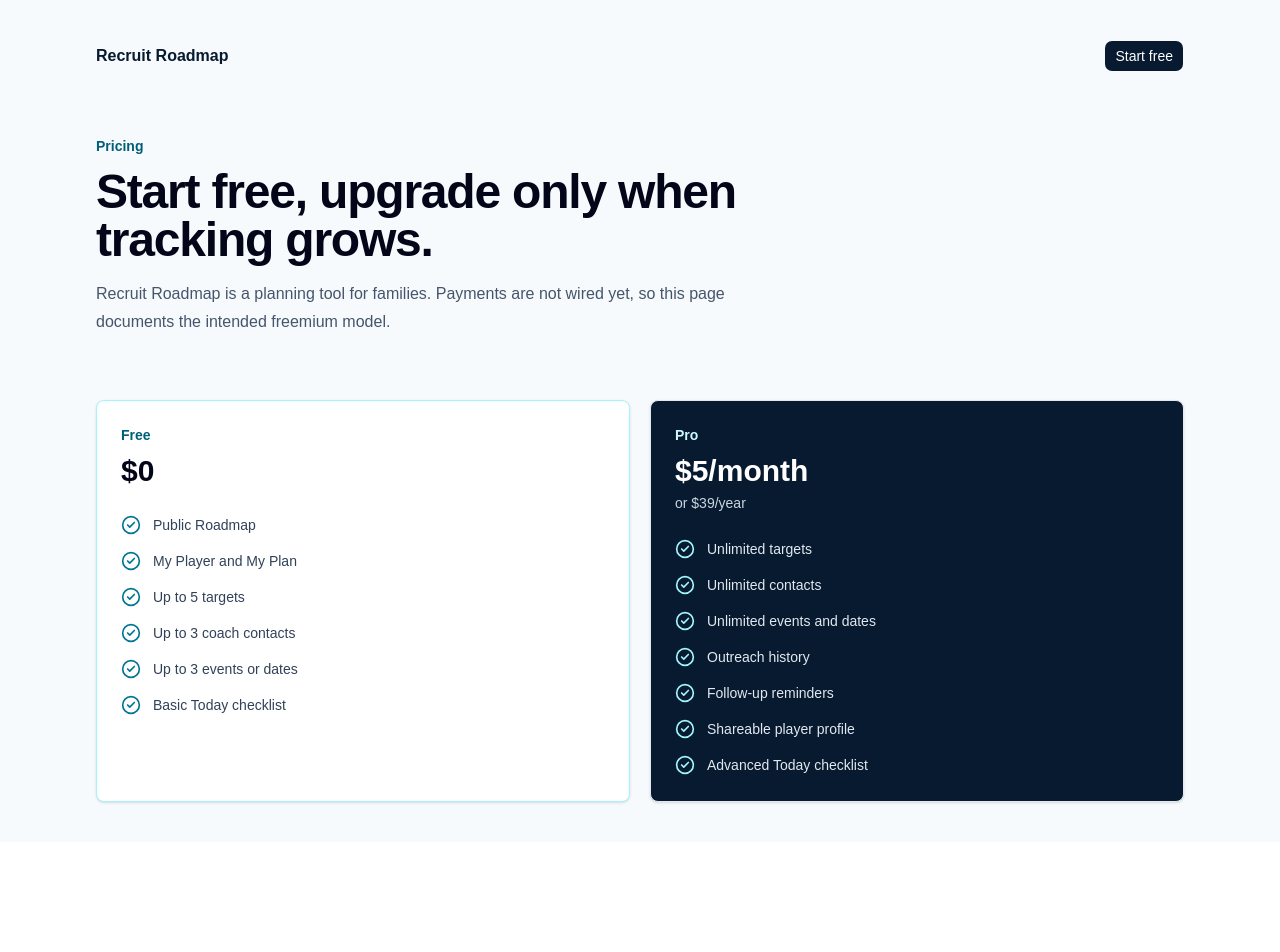
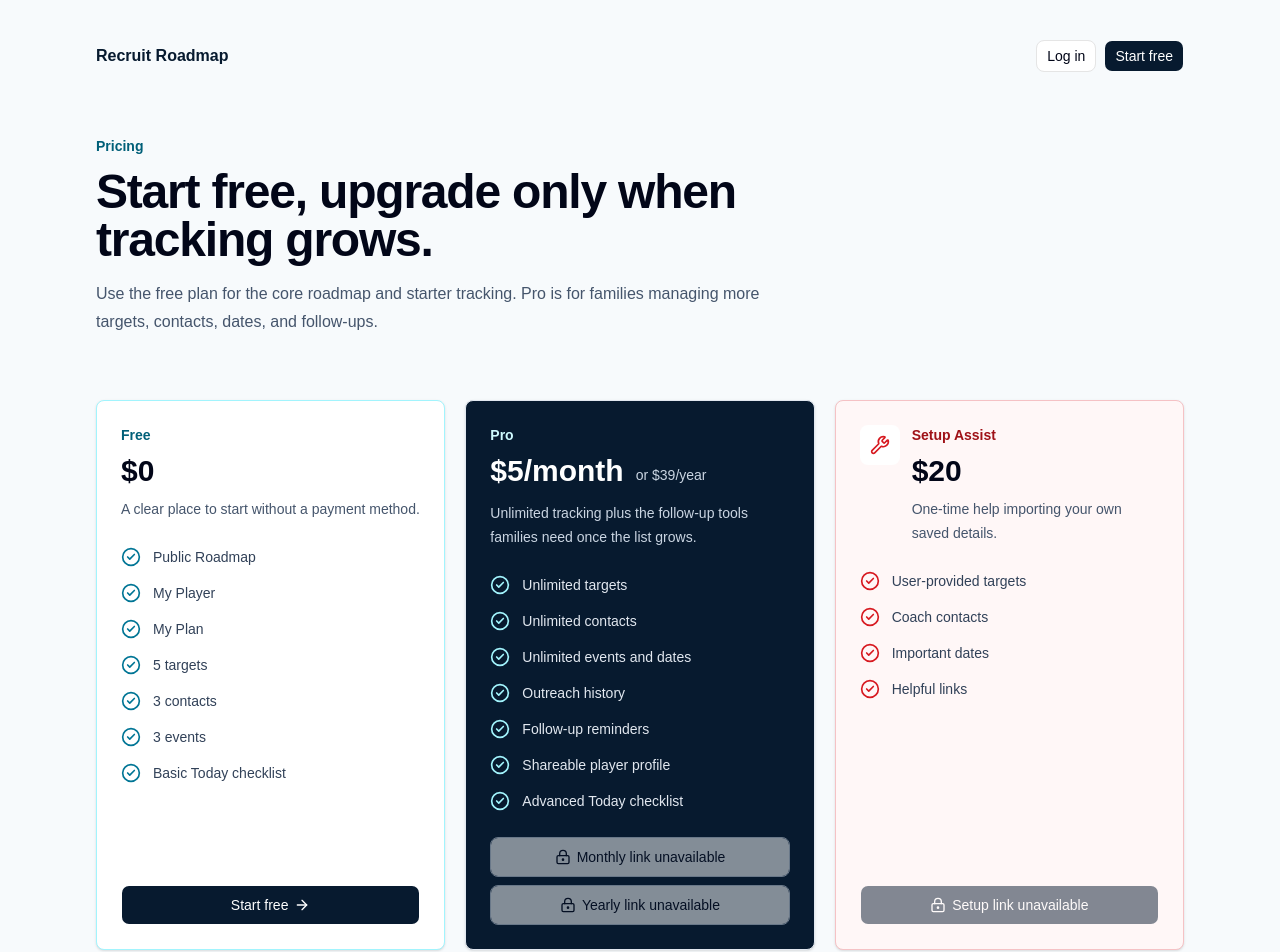
Before and after one commit to kingston-du/recruit-roadmap, a Next.js app: page /pricing in a window 1280 px wide. Shown: the top 952 px of the page. Before the commit the page ends 842 px from the top, so only its background shows below. Built offline with nearby package versions, Linux system fonts and the light colour scheme.

Commit message:
Added stripe paying

```diff
--- a/app/page.tsx
+++ b/app/page.tsx
@@ -77,6 +77,7 @@ const proPlanItems = [
   "Outreach history",
   "Follow-up reminders",
   "Shareable player profile",
+  "Advanced Today checklist",
 ];
 
 function StartFreeButton({ className = "" }: { className?: string }) {
@@ -299,6 +300,13 @@ export default function HomePage() {
               <p className="mt-6 text-sm text-slate-300">
                 Upgrade when the family is tracking more than the free limits.
               </p>
+              <Button
+                asChild
+                variant="outline"
+                className="mt-5 h-10 rounded-md border-white/25 bg-white text-[#071a2f] hover:bg-cyan-50"
+              >
+                <Link href="/pricing">View Pro options</Link>
+              </Button>
             </div>
           </div>
         </div>
@@ -330,6 +338,12 @@ export default function HomePage() {
             <p className="mt-5 text-sm leading-6 text-slate-600">
               This is optional and not required to use the free plan.
             </p>
+            <Button
+              asChild
+              className="mt-5 h-10 rounded-md bg-[#071a2f] text-white hover:bg-[#0b2745]"
+            >
+              <Link href="/pricing">View Setup Assist</Link>
+            </Button>
           </div>
         </div>
       </section>
--- a/app/pricing/page.tsx
+++ b/app/pricing/page.tsx
@@ -1,14 +1,16 @@
 import Link from "next/link";
-import { CheckCircle2 } from "lucide-react";
+import { ArrowRight, CheckCircle2, LockKeyhole, Wrench } from "lucide-react";
 
 import { Button } from "@/components/ui/button";
+import { cn } from "@/lib/utils";
 
 const freeItems = [
   "Public Roadmap",
-  "My Player and My Plan",
-  "Up to 5 targets",
-  "Up to 3 coach contacts",
-  "Up to 3 events or dates",
+  "My Player",
+  "My Plan",
+  "5 targets",
+  "3 contacts",
+  "3 events",
   "Basic Today checklist",
 ];
 
@@ -22,7 +24,58 @@ const proItems = [
   "Advanced Today checklist",
 ];
 
+const setupAssistItems = [
+  "User-provided targets",
+  "Coach contacts",
+  "Important dates",
+  "Helpful links",
+];
+
+function CheckoutButton({
+  href,
+  children,
+  disabledLabel,
+  variant = "primary",
+}: {
+  href: string | undefined;
+  children: React.ReactNode;
+  disabledLabel: string;
+  variant?: "primary" | "secondary";
+}) {
+  const buttonClassName = cn(
+    "h-10 w-full rounded-md",
+    variant === "primary"
+      ? "bg-[#071a2f] text-white hover:bg-[#0b2745]"
+      : "border-slate-300 bg-white text-slate-950 hover:bg-slate-50",
+  );
+
+  if (!href) {
+    return (
+      <Button
+        type="button"
+        disabled
+        variant={variant === "secondary" ? "outline" : "default"}
+        className={buttonClassName}
+      >
+        <LockKeyhole /> {disabledLabel}
+      </Button>
+    );
+  }
+
+  return (
+    <Button asChild variant={variant === "secondary" ? "outline" : "default"} className={buttonClassName}>
+      <a href={href}>
+        {children} <ArrowRight />
+      </a>
+    </Button>
+  );
+}
+
 export default function PricingPage() {
+  const proMonthlyLink = process.env.NEXT_PUBLIC_STRIPE_PRO_MONTHLY_LINK;
+  const proYearlyLink = process.env.NEXT_PUBLIC_STRIPE_PRO_YEARLY_LINK;
+  const setupAssistLink = process.env.NEXT_PUBLIC_STRIPE_SETUP_ASSIST_LINK;
+
   return (
     <main className="min-h-screen bg-[#f7fafc] text-slate-950">
       <div className="mx-auto max-w-6xl px-5 py-10 sm:px-6 lg:px-8">
@@ -30,9 +83,14 @@ export default function PricingPage() {
           <Link href="/" className="font-semibold text-[#071a2f]">
             Recruit Roadmap
           </Link>
-          <Button asChild className="rounded-md bg-[#071a2f] text-white hover:bg-[#0b2745]">
-            <Link href="/signup">Start free</Link>
-          </Button>
+          <div className="flex items-center gap-2">
+            <Button asChild variant="outline" className="hidden rounded-md sm:inline-flex">
+              <Link href="/login">Log in</Link>
+            </Button>
+            <Button asChild className="rounded-md bg-[#071a2f] text-white hover:bg-[#0b2745]">
+              <Link href="/signup">Start free</Link>
+            </Button>
+          </div>
         </header>
 
         <section className="py-16">
@@ -41,15 +99,18 @@ export default function PricingPage() {
             Start free, upgrade only when tracking grows.
           </h1>
           <p className="mt-4 max-w-2xl text-base leading-7 text-slate-600">
-            Recruit Roadmap is a planning tool for families. Payments are not wired yet,
-            so this page documents the intended freemium model.
+            Use the free plan for the core roadmap and starter tracking. Pro is for
+            families managing more targets, contacts, dates, and follow-ups.
           </p>
         </section>
 
-        <section className="grid gap-5 lg:grid-cols-2">
-          <div className="rounded-md border border-cyan-200 bg-white p-6 shadow-sm">
+        <section className="grid gap-5 lg:grid-cols-3">
+          <div className="flex flex-col rounded-md border border-cyan-200 bg-white p-6 shadow-sm">
             <p className="text-sm font-semibold text-cyan-800">Free</p>
             <h2 className="mt-2 text-3xl font-semibold">$0</h2>
+            <p className="mt-2 text-sm leading-6 text-slate-600">
+              A clear place to start without a payment method.
+            </p>
             <ul className="mt-6 grid gap-3">
               {freeItems.map((item) => (
                 <li key={item} className="flex gap-3 text-sm leading-6 text-slate-700">
@@ -58,12 +119,22 @@ export default function PricingPage() {
                 </li>
               ))}
             </ul>
+            <Button asChild className="mt-auto h-10 w-full rounded-md bg-[#071a2f] text-white hover:bg-[#0b2745]">
+              <Link href="/signup">
+                Start free <ArrowRight />
+              </Link>
+            </Button>
           </div>
 
-          <div className="rounded-md border border-slate-200 bg-[#071a2f] p-6 text-white shadow-sm">
+          <div className="flex flex-col rounded-md border border-slate-200 bg-[#071a2f] p-6 text-white shadow-sm">
             <p className="text-sm font-semibold text-cyan-100">Pro</p>
-            <h2 className="mt-2 text-3xl font-semibold">$5/month</h2>
-            <p className="mt-1 text-sm text-slate-300">or $39/year</p>
+            <div className="mt-2 flex flex-wrap items-end gap-x-3 gap-y-1">
+              <h2 className="text-3xl font-semibold">$5/month</h2>
+              <p className="pb-1 text-sm text-slate-300">or $39/year</p>
+            </div>
+            <p className="mt-3 text-sm leading-6 text-slate-300">
+              Unlimited tracking plus the follow-up tools families need once the list grows.
+            </p>
             <ul className="mt-6 grid gap-3">
               {proItems.map((item) => (
                 <li key={item} className="flex gap-3 text-sm leading-6 text-slate-200">
@@ -72,7 +143,60 @@ export default function PricingPage() {
                 </li>
               ))}
             </ul>
+            <div className="mt-auto grid gap-2 pt-6">
+              <CheckoutButton
+                href={proMonthlyLink}
+                disabledLabel="Monthly link unavailable"
+                variant="secondary"
+              >
+                Upgrade monthly
+              </CheckoutButton>
+              <CheckoutButton
+                href={proYearlyLink}
+                disabledLabel="Yearly link unavailable"
+                variant="secondary"
+              >
+                Upgrade yearly
+              </CheckoutButton>
+            </div>
           </div>
+
+          <div className="flex flex-col rounded-md border border-[#f5c2c5] bg-[#fff7f7] p-6 shadow-sm">
+            <div className="flex items-start gap-3">
+              <span className="flex size-10 shrink-0 items-center justify-center rounded-md bg-white text-[#d71920]">
+                <Wrench className="size-5" />
+              </span>
+              <div>
+                <p className="text-sm font-semibold text-[#9f1117]">Setup Assist</p>
+                <h2 className="mt-2 text-3xl font-semibold">$20</h2>
+                <p className="mt-2 text-sm leading-6 text-slate-600">
+                  One-time help importing your own saved details.
+                </p>
+              </div>
+            </div>
+            <ul className="mt-6 grid gap-3">
+              {setupAssistItems.map((item) => (
+                <li key={item} className="flex gap-3 text-sm leading-6 text-slate-700">
+                  <CheckCircle2 className="mt-0.5 size-5 shrink-0 text-[#d71920]" />
+                  {item}
+                </li>
+              ))}
+            </ul>
+            <div className="mt-auto pt-6">
+              <CheckoutButton
+                href={setupAssistLink}
+                disabledLabel="Setup link unavailable"
+                variant="primary"
+              >
+                Buy Setup Assist
+              </CheckoutButton>
+            </div>
+          </div>
+        </section>
+
+        <section className="mt-6 rounded-md border border-slate-200 bg-white p-4 text-sm leading-6 text-slate-600">
+          Stripe checkout opens from payment links. Pro access is activated separately
+          for now; webhooks and automatic account upgrades are not enabled yet.
         </section>
       </div>
     </main>
--- a/app/targets/actions.ts
+++ b/app/targets/actions.ts
@@ -369,7 +369,7 @@ function formatOutreachLogDatabaseError(message: string) {
 
   if (lowerMessage.includes("outreach log limit")) {
     return {
-      message: "Free accounts can track up to 3 outreach logs. Upgrade to Pro for unlimited outreach history.",
+      message: "Outreach history is included with Pro. Upgrade for unlimited outreach history.",
       upgradeRequired: true,
     } satisfies OutreachLogMutationState;
   }
@@ -576,7 +576,7 @@ export async function createOutreachLogAction(
   if (!limit.allowed) {
     return {
       message: limit.upgradeRequired
-        ? "Free accounts can track up to 3 outreach logs. Upgrade to Pro for unlimited outreach history."
+        ? "Outreach history is included with Pro. Upgrade for unlimited outreach history."
         : "We could not verify your plan. Please try again.",
       upgradeRequired: limit.upgradeRequired,
     };
--- a/components/recruit/app-shell.tsx
+++ b/components/recruit/app-shell.tsx
@@ -2,6 +2,7 @@ import Link from "next/link";
 import {
   CalendarCheck,
   ClipboardList,
+  CreditCard,
   LogOut,
   Map,
   Settings,
@@ -18,6 +19,7 @@ const navItems = [
   { href: "/targets", label: "Targets", icon: Target },
   { href: "/my-player", label: "My Player", icon: UserRound },
   { href: "/roadmap", label: "Roadmap", icon: Map },
+  { href: "/pricing", label: "Upgrade", icon: CreditCard },
   { href: "/settings", label: "Settings", icon: Settings },
 ];
 
--- a/components/recruit/targets-board.tsx
+++ b/components/recruit/targets-board.tsx
@@ -450,6 +450,26 @@ export function TargetsBoard({
       })),
     [targets],
   );
+  const freeLimitPrompts = [
+    {
+      id: "target-limit",
+      reached: limitReached,
+      title: "Free target limit reached",
+      detail: `${targets.length} of ${freeTargetLimit} free targets are used. Pro unlocks unlimited targets.`,
+    },
+    {
+      id: "contact-limit",
+      reached: contactLimitReached,
+      title: "Free contact limit reached",
+      detail: `${contacts.length} of ${freeContactLimit} free contacts are used. Pro unlocks unlimited contacts.`,
+    },
+    {
+      id: "event-limit",
+      reached: eventLimitReached,
+      title: "Free event limit reached",
+      detail: `${events.length} of ${freeEventLimit} free events are used. Pro unlocks unlimited events.`,
+    },
+  ].filter((prompt) => prompt.reached);
 
   function openCreateDrawer() {
     setDrawerMode(limitReached ? "upgrade" : "create");
@@ -568,6 +588,31 @@ export function TargetsBoard({
 
   return (
     <div className="grid gap-4">
+      {freeLimitPrompts.length > 0 ? (
+        <Panel className="border-amber-200 bg-amber-50">
+          <div className="flex flex-col justify-between gap-4 lg:flex-row lg:items-center">
+            <div className="flex items-start gap-3">
+              <AlertCircle className="mt-0.5 size-5 shrink-0 text-amber-700" />
+              <div>
+                <h2 className="text-lg font-semibold tracking-tight text-amber-950">
+                  Upgrade to keep adding to your board
+                </h2>
+                <div className="mt-2 grid gap-1">
+                  {freeLimitPrompts.map((prompt) => (
+                    <p key={prompt.id} className="text-sm leading-6 text-amber-900">
+                      <span className="font-semibold">{prompt.title}:</span> {prompt.detail}
+                    </p>
+                  ))}
+                </div>
+              </div>
+            </div>
+            <Button asChild className="h-10 w-fit rounded-md bg-[#071a2f] text-white hover:bg-[#0b2745]">
+              <Link href="/pricing">View Pro options</Link>
+            </Button>
+          </div>
+        </Panel>
+      ) : null}
+
       <Panel>
         <div className="flex flex-col justify-between gap-4 md:flex-row md:items-center">
           <div>
@@ -659,11 +704,9 @@ export function TargetsBoard({
               outreachLogs={selectedTargetOutreachLogs}
               contactsUsed={contacts.length}
               eventsUsed={events.length}
-              outreachLogsUsed={outreachLogs.length}
               isPro={isPro}
               freeContactLimit={freeContactLimit}
               freeEventLimit={freeEventLimit}
-              freeOutreachLogLimit={freeOutreachLogLimit}
               onEdit={() => setDrawerMode("edit")}
               onClose={closeDrawer}
               onAddContact={() => openCreateContactDrawer(selectedTarget.id)}
@@ -774,7 +817,7 @@ export function TargetsBoard({
           ) : null}
 
           {drawerMode === "outreach-upgrade" ? (
-            <OutreachUpgradePrompt used={outreachLogs.length} limit={freeOutreachLogLimit} />
+            <OutreachUpgradePrompt used={outreachLogs.length} />
           ) : null}
         </TargetDrawer>
       ) : null}
@@ -828,7 +871,7 @@ function drawerTitle(mode: DrawerMode, target: Target | null, contact: Contact |
   }
 
   if (mode === "outreach-upgrade") {
-    return "Upgrade outreach limit";
+    return "Upgrade for outreach history";
   }
 
   return target?.name ?? "Target details";
@@ -1482,11 +1525,9 @@ function TargetDetail({
   outreachLogs,
   contactsUsed,
   eventsUsed,
-  outreachLogsUsed,
   isPro,
   freeContactLimit,
   freeEventLimit,
-  freeOutreachLogLimit,
   onEdit,
   onClose,
   onAddContact,
@@ -1506,11 +1547,9 @@ function TargetDetail({
   outreachLogs: OutreachLog[];
   contactsUsed: number;
   eventsUsed: number;
-  outreachLogsUsed: number;
   isPro: boolean;
   freeContactLimit: number;
   freeEventLimit: number;
-  freeOutreachLogLimit: number;
   onEdit: () => void;
   onClose: () => void;
   onAddContact: () => void;
@@ -1612,7 +1651,7 @@ function TargetDetail({
             <p className="mt-1 text-slate-500">
               {isPro
                 ? "Pro plan: unlimited outreach logs"
-                : `${outreachLogsUsed} of ${freeOutreachLogLimit} free outreach logs used`}
+                : "Pro feature: outreach history and follow-up reminders"}
             </p>
           </div>
           <Button type="button" variant="outline" onClick={onAddOutreachLog} className="h-8 w-fit rounded-md">
@@ -2241,16 +2280,17 @@ function EventUpgradePrompt({ used, limit }: { used: number; limit: number }) {
   );
 }
 
-function OutreachUpgradePrompt({ used, limit }: { used: number; limit: number }) {
+function OutreachUpgradePrompt({ used }: { used: number }) {
   return (
     <div className="grid gap-5">
       <div className="rounded-md border border-amber-200 bg-amber-50 p-4">
         <div className="flex items-start gap-3">
           <AlertCircle className="mt-0.5 size-5 text-amber-700" />
           <div>
-            <h3 className="font-semibold text-amber-950">Free outreach limit reached</h3>
+            <h3 className="font-semibold text-amber-950">Outreach history is a Pro feature</h3>
             <p className="mt-1 text-sm leading-6 text-amber-900">
-              You are tracking {used} of {limit} free outreach logs. Pro unlocks unlimited outreach history.
+              {used > 0 ? `You have ${used} saved outreach logs. ` : ""}
+              Pro unlocks outreach history and follow-up reminders.
             </p>
           </div>
         </div>
@@ -2300,7 +2340,7 @@ function InlineOutreachUpgradePrompt() {
       <div className="flex items-start gap-2">
         <AlertCircle className="mt-0.5 size-4 shrink-0 text-amber-700" />
         <p>
-          Free accounts include 3 outreach logs.{" "}
+          Outreach history is included with Pro.{" "}
           <Link href="/pricing" className="font-semibold text-amber-950 underline-offset-4 hover:underline">
             View Pro options
           </Link>
--- a/lib/outreach.ts
+++ b/lib/outreach.ts
@@ -1,6 +1,6 @@
 import { z } from "zod";
 
-export const freeOutreachLogLimit = 3;
+export const freeOutreachLogLimit = 0;
 
 export const outreachTypeOptions = [
   "email",
```
Also changed, not shown: 2 other files (tests, documents, lock files or other folders).
